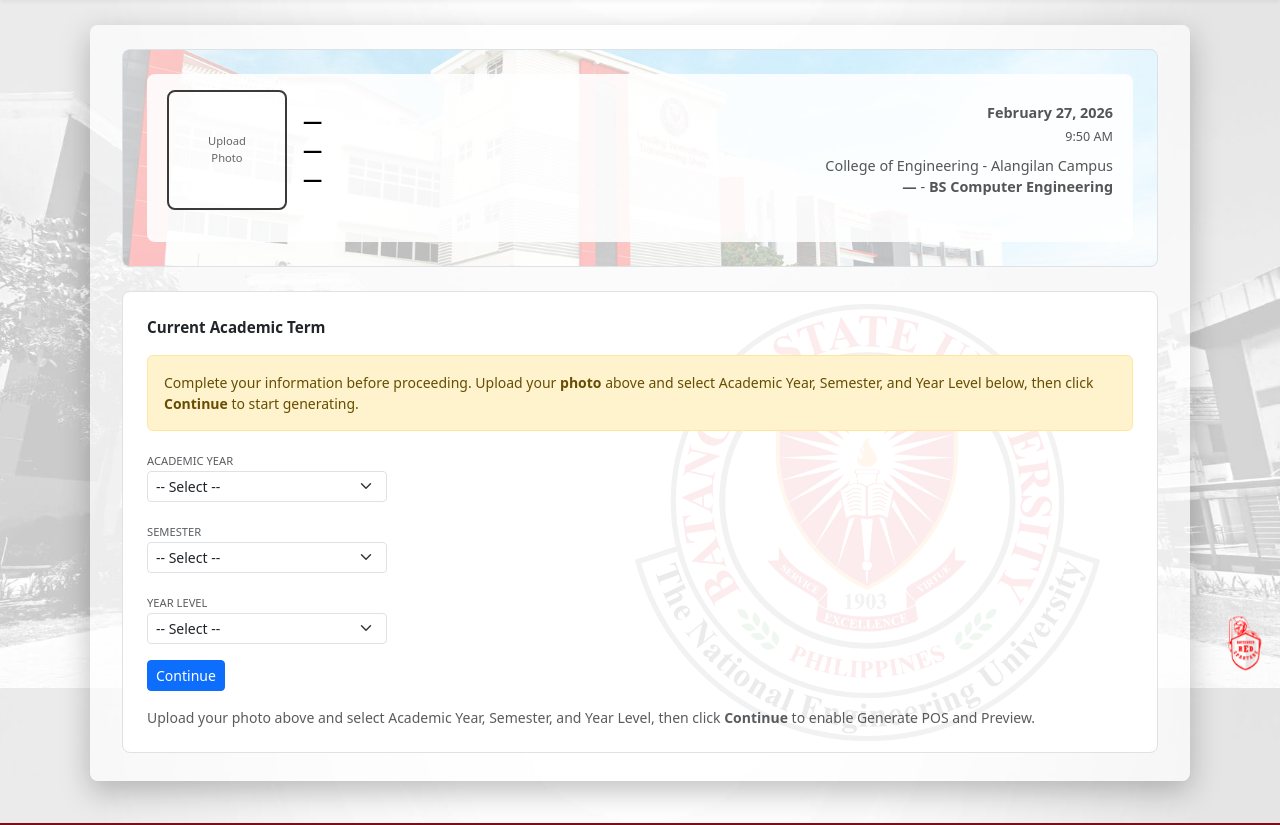
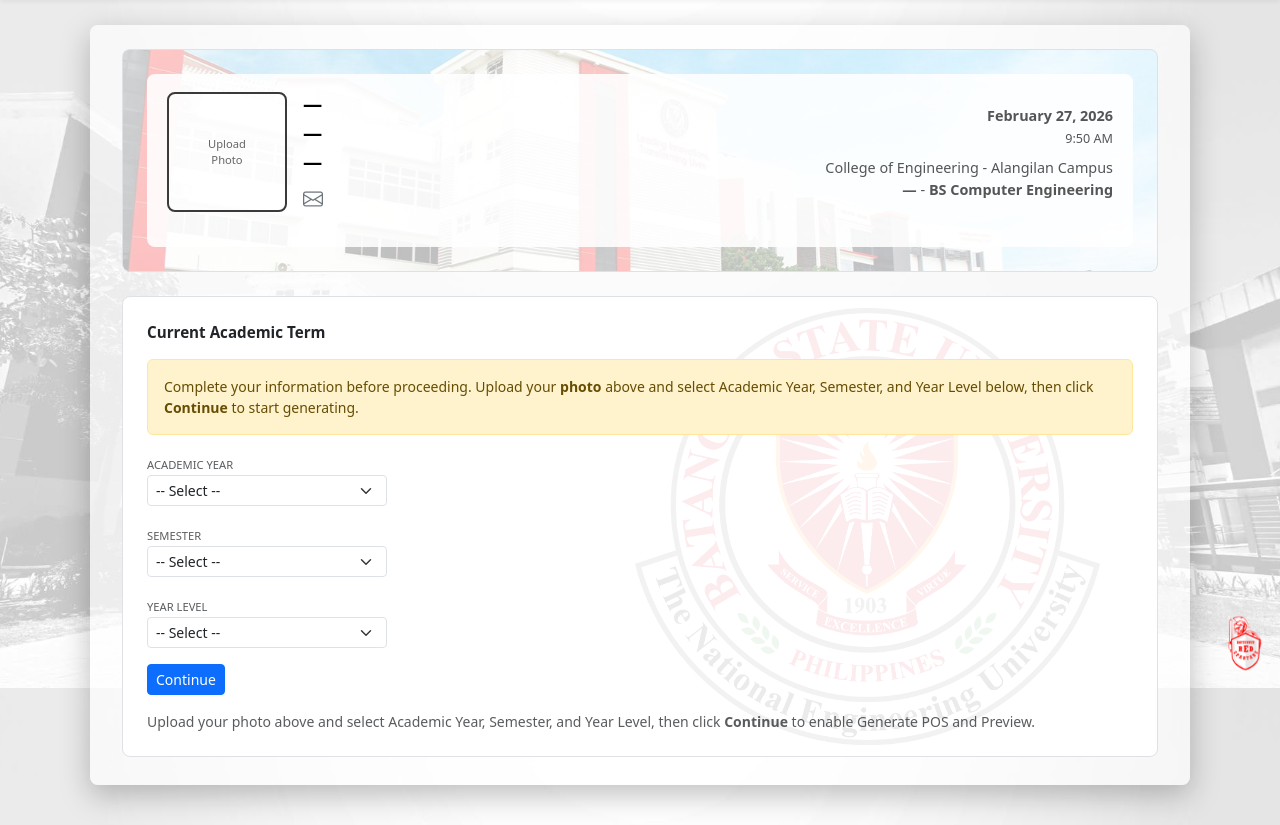
Before and after one commit to reeche679/Thesis, a Django app: template templates/pos/home.html in a window 1280 px wide. Shown: the part 112-937 px from the top of the page. Run offline with Django 5.2, Linux system fonts and the light colour scheme; the template is opened without the code that fills it, so the values that code supplies are empty.

Commit message:
Email Icon toggle

```diff
--- a/templates/pos/home.html
+++ b/templates/pos/home.html
@@ -146,9 +146,12 @@
                 <div class="home-student-value"><strong>{{ student.first_names|default:"—" }}</strong></div>
 
                 <div class="home-student-value"><strong>{{ student.sr_code|default:"—" }}</strong></div>
-                {% if has_academic_term %}
-                <div class="fw-semibold text-success mt-2">Active</div>
-                {% endif %}
+                <div class="d-flex align-items-center mt-2 fw-semibold">
+                    <button type="button" class="home-email-toggle-btn btn btn-link p-0 border-0 text-secondary fw-semibold" id="home-email-toggle" aria-label="Show or hide email" title="Show or hide email">
+                        <i class="bi bi-envelope fs-5" aria-hidden="true"></i>
+                    </button>
+                    <span class="home-email-value ms-2 small text-muted fw-semibold" id="home-email-value" style="display: none;">{{ student.email|default:"" }}</span>
+                </div>
                 </div>
             </div>
             <div class="text-end home-student-meta">
@@ -241,3 +244,20 @@
     </div>
 </div>
 {% endblock %}
+
+{% block extra_scripts %}
+<script>
+    document.addEventListener('DOMContentLoaded', function() {
+        var btn = document.getElementById('home-email-toggle');
+        var emailEl = document.getElementById('home-email-value');
+        if (btn && emailEl) {
+            btn.addEventListener('click', function() {
+                var hidden = emailEl.style.display === 'none';
+                emailEl.style.display = hidden ? 'inline' : 'none';
+                btn.setAttribute('aria-label', hidden ? 'Hide email' : 'Show or hide email');
+                btn.setAttribute('title', hidden ? 'Hide email' : 'Show email');
+            });
+        }
+    });
+</script>
+{% endblock %}
```
